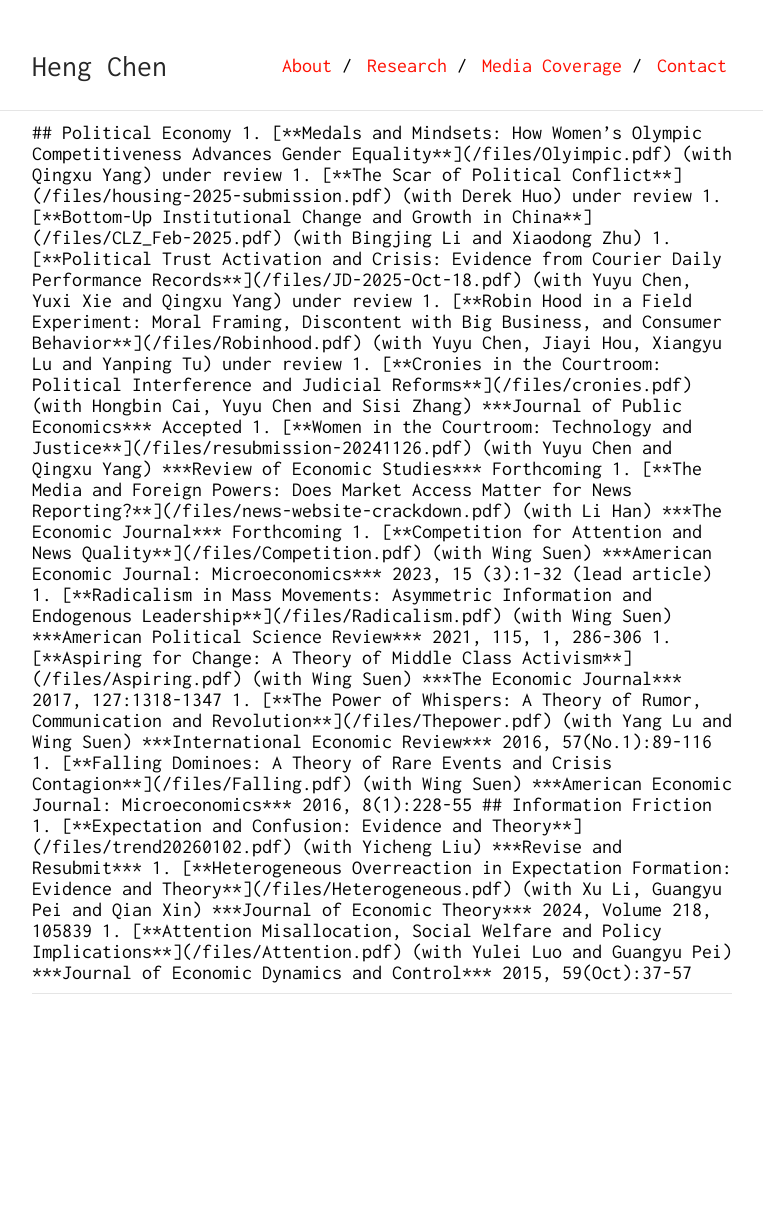
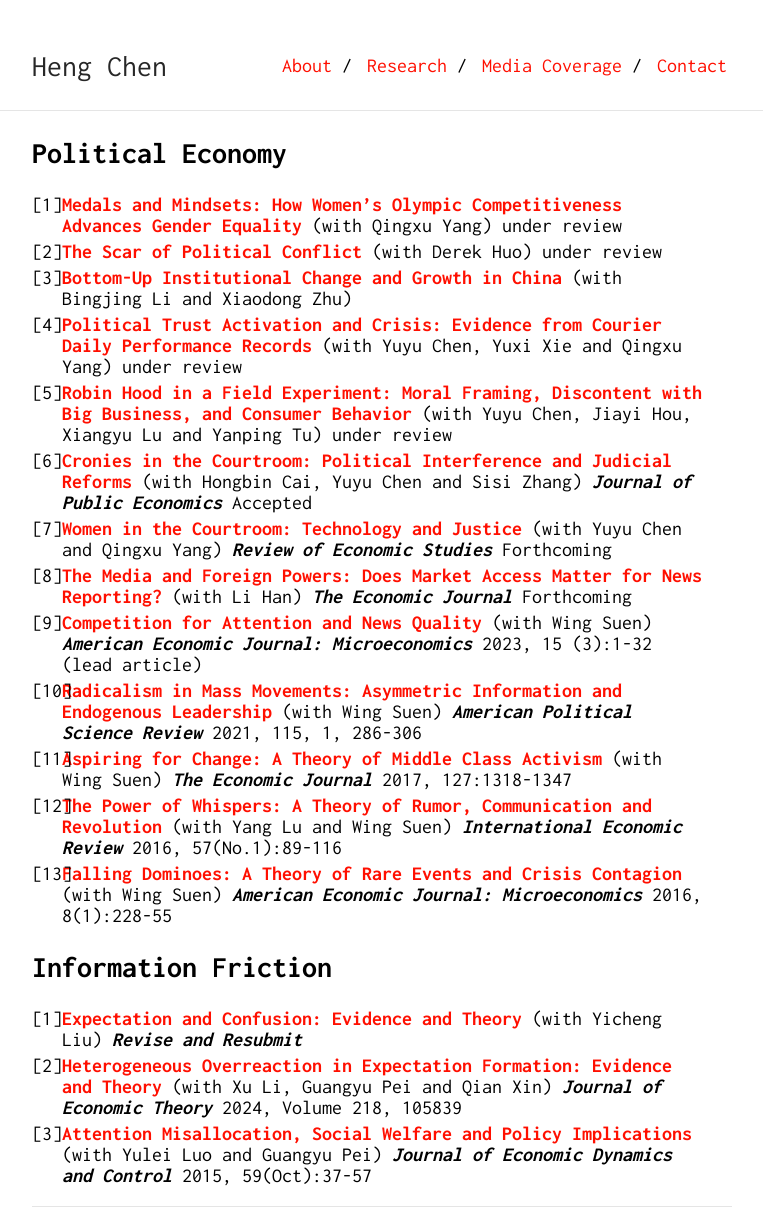
Before and after one commit to Shuyan0210611X/henrychen.github.io, a Jekyll site: the page built from research.md, in a window 1280 px wide. Shown: the whole page, without its empty margins (258-1021 px from the left). Built offline with Jekyll 4.4.1, drawn with Linux system fonts in a browser that asks for light colours; our own code applies the rules of GitHub Pages for plain Markdown files; before the commit the page ends 995 px from its top, so only the background shows below that.

Commit message:
Update research.md

```diff
--- a/research.md
+++ b/research.md
@@ -3,7 +3,6 @@ layout: default
 permalink: /research/
 ---
 
-<div class="research-list">
 
 ## Political Economy
 
@@ -26,5 +25,3 @@ permalink: /research/
 1. [**Expectation and Confusion: Evidence and Theory**](/files/trend20260102.pdf) (with Yicheng Liu) ***Revise and Resubmit***
 1. [**Heterogeneous Overreaction in Expectation Formation: Evidence and Theory**](/files/Heterogeneous.pdf) (with Xu Li, Guangyu Pei and Qian Xin) ***Journal of Economic Theory*** 2024, Volume 218, 105839
 1. [**Attention Misallocation, Social Welfare and Policy Implications**](/files/Attention.pdf) (with Yulei Luo and Guangyu Pei) ***Journal of Economic Dynamics and Control*** 2015, 59(Oct):37-57
-
-</div>
```
